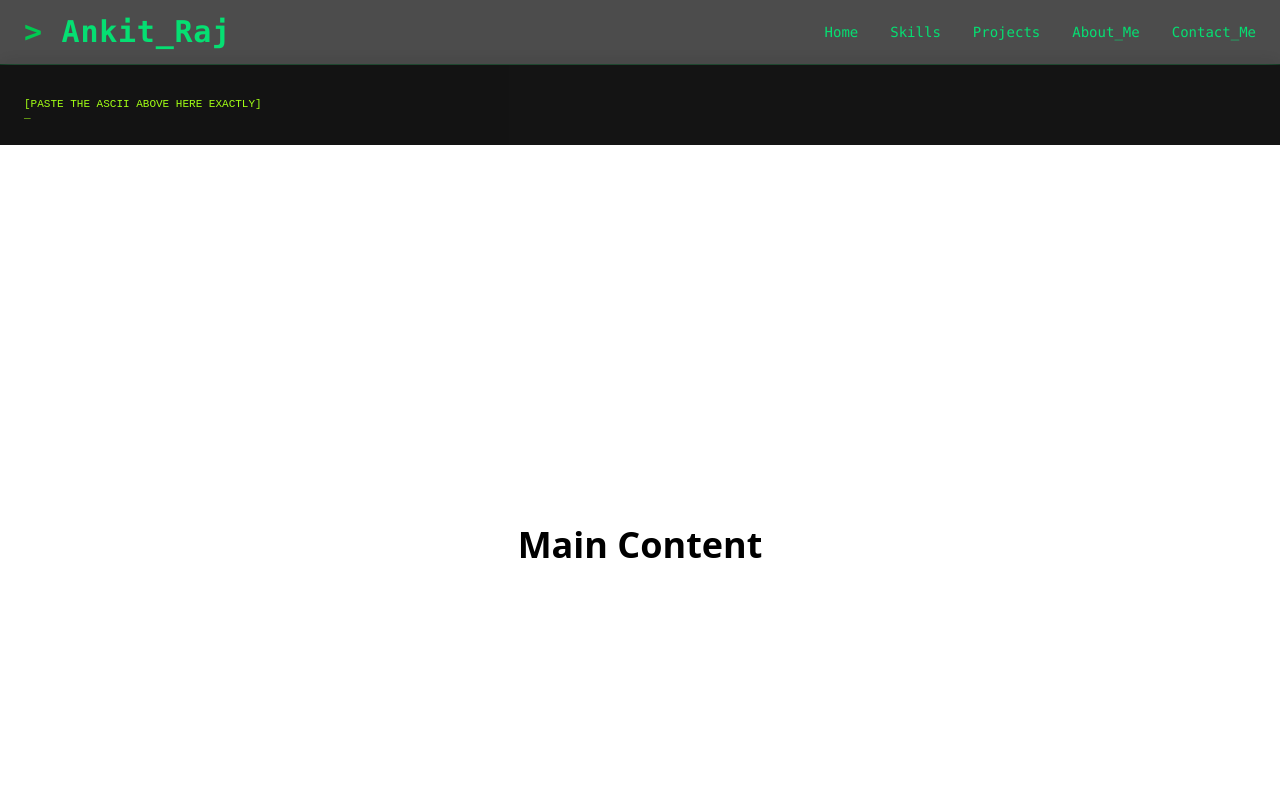
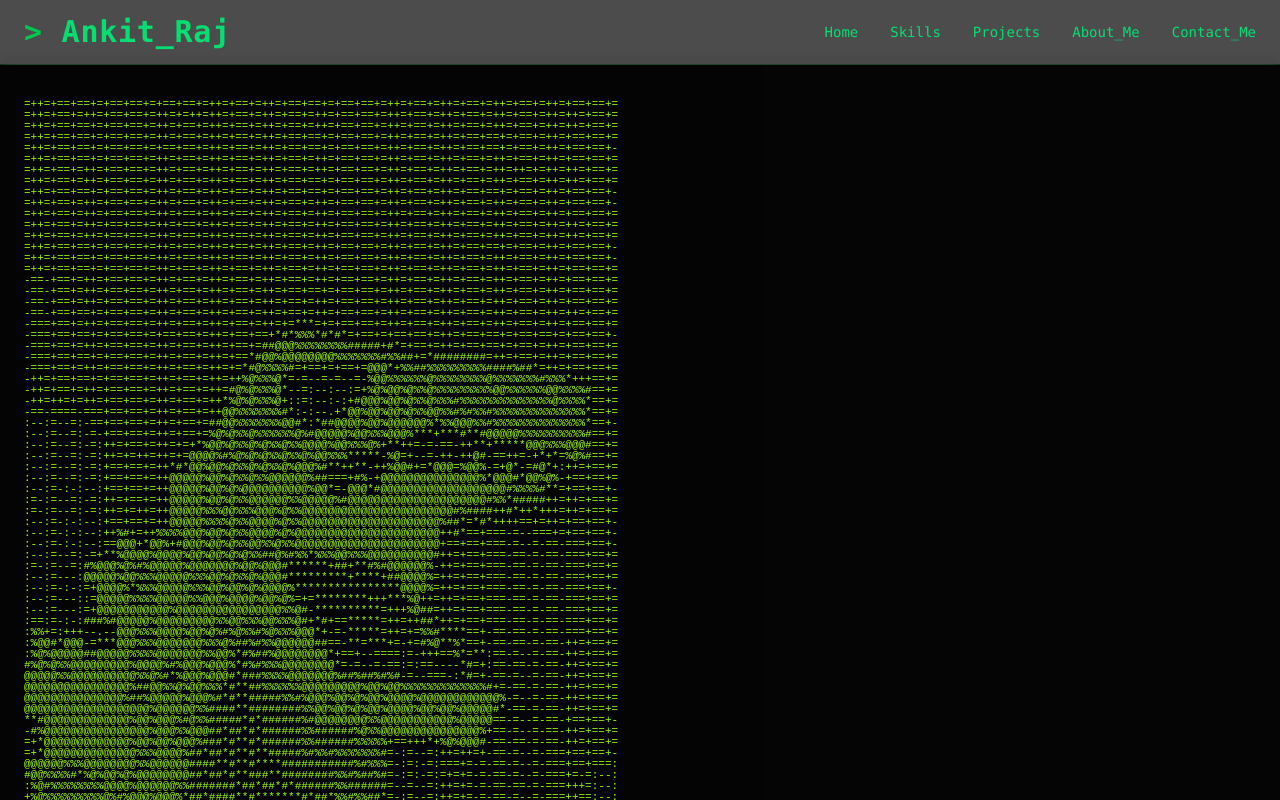
Before and after one commit to ankitRaj10022/ankit_raj_PORTFOLIO, a Next.js app: page / in a window 1280 px wide. Shown: the top 800 px of the page. Built offline with nearby package versions, Linux system fonts and the light colour scheme.

Commit message:
auto-sync

```diff
--- a/componets/loader.tsx
+++ b/componets/loader.tsx
@@ -3,7 +3,113 @@
 import { useEffect, useState } from "react";
 
 const ascii = `
-[PASTE THE ASCII ABOVE HERE EXACTLY]
+=++=+==+==+=+==+==+=+==+==+=++=+==+=++=+==+==+=+==+==+=++=+==+=++=+==+=++=+==+=++=+==+==+=
+=++=+==+=++=+==+==+=++=+=++=++=+==+=++=+==+=++=+==+==+=++=+==+=++=+==+=++=+==+=++=++=+==+=
+=++=+==+==+=+==+==+=++=+==+=++=+==+=++=+==+=++=+==+==+=++=+==+=++=+==+=++=+==+=++=++=+==+=
+=++=+==+==+=+==+==+=++=+==+=++=+==+=++=+==+==+=+==+==+=++=+==+=++=+==+==+=+==+=++=+==+==+=
+=++=+==+==+=+==+==+=+==+==+=++=+==+=++=+==+==+=+==+==+=++=+==+=++=+==+==+=+==+=++=+==+==+-
+=++=+==+==+=+==+==+=++=+==+=++=+==+=++=+==+=++=+==+==+=++=+==+=++=+==+=++=+==+=++=+==+==+=
+=++=+==+=++=+==+==+=++=+==+=++=+==+=++=+==+=++=+==+==+=++=+==+=++=+==+=++=++=+=++=++=+==+=
+=++=+==+=++=+==+==+=++=+==+=++=+==+=++=+==+==+=+==+==+=++=+==+=++=+==+=++=+==+=++=++=+==+=
+=++=+==+==+=+==+==+=++=+==+=++=+==+=++=+==+==+=+==+==+=++=+==+=++=+==+==+=+==+=++=+==+==+-
+=++=+==+=++=+==+==+=++=+==+=++=+==+=++=+==+=++=+==+==+=++=+==+=++=+==+=++=+==+=++=+==+==+-
+=++=+==+=++=+==+==+=++=+==+=++=+==+=++=+==+=++=+==+==+=++=+==+=++=+==+=++=+==+=++=+==+==+=
+=++=+==+=++=+==+==+=++=+==+=++=+==+=++=+==+=++=+==+==+=++=+==+=++=+==+=++=+==+=++=++=+==+=
+=++=+==+=++=+==+==+=++=+==+=++=+==+=++=+==+=++=+==+==+=++=+==+=++=+==+=++=+==+=++=++=+==+=
+=++=+==+==+=+==+==+=++=+==+=++=+==+=++=+==+=++=+==+==+=++=+==+=++=+==+==+=+==+=++=+==+==+-
+=++=+==+==+=+==+==+=++=+==+=++=+==+=++=+==+=++=+==+==+=++=+==+=++=+==+=++=+==+=++=+==+==+-
+=++=+==+==+=+==+==+=++=+==+=++=+==+=++=+==+=++=+==+==+=++=+==+=++=+==+=++=+==+=++=+==+==+=
+-==-+==+=++=+==+==+=++=+==+=++=+==+=++=+==+=++=+==+==+=++=+==+=++=+==+=++=+==+=++=+==+==+=
+-==-+==+=++=+==+==+=++=+==+=++=+==+=++=+==+==+=+==+==+=++=+==+=++=+==+=++=+==+=++=+==+==+=
+-==-+==+=++=+==+==+=++=+==+=++=+==+=++=+==+=++=+==+==+=++=+==+=++=+==+=++=+==+=++=+==+==+=
+-==-+==+==+=+==+==+=++=+==+=++=+==+=++=+==+=++=+==+==+=++=+==+=++=+==+=++=+==+=++=++=+==+=
+-===+==+=++=+==+==+=++=+==+=++=+==+=++=+=***=+=+==+==+=++=+==+=++=+==+=++=+==+=++=+==+==+=
+-===+==+==+=+==+==+=+==+==+=++=+==+==+*#*%%%*#*#*=+==+=+==+==+=++=+==+==+=+==+==+=+==+==+-
+-===+==+=++=+==+==+=++=+==+=++=+==+=##@@@%%%%%%%%#####+#*=+==+=++=+==+==+=+==+=++=+==+==+=
+-===+==+==+=+==+==+=++=+==+=++=+==*#@@%@@@@@@@@%%%%%%%#%%##+=*########=++=+==+=++=+==+==+=
+-===+==+=++=+==+==+=++=+==+=++=+=*#@%%%%#=+==+=+==+=@@@*+%%##%%%%%%%%%####%##*=++=+==+==+=
+-++=+==+==+=+==+==+=++=+==+=++=++%@%%%@*=-=--=-=--=-%@@%%%%%%@%%%%%%%%@%%%%%%%#%%%*+++==+=
+-++=+==+=++=+==+==+=++=+==+=++=#@%@%%%@*--=:--:--:=+%@%@@%@%%@%%%%%%%%%@@%%%%%%@@%%%%#==+=
+-++=++=+=++=+==+==+=++=+==+=++*%@%@%%%@+::=:--:-:+#@@@%@@%@%%@%%%#%%%%%%%%%%%%%%@%%%%*==+=
+-==-====-===+==+==+=++=+==+=++@@%%%%%%%#*:-:--.+*@@%@@%@@%@%%@@%%#%#%%#%%%%%%%%%%%%%%*==+=
+:--:=--=:-==+==+==+=++=+==+=##@@%%%%%%%@@#*:*##@@@@%@@%@@@@@@%*%%@@@%%#%%%%%%%%%%%%%%*==+-
+:--:=--=:-=-+==+==+=++=+==+=%@%@%%@%%%%%%@%#@@@@@%@@%%%@@@%***+***#**#@@@@@%%%%%%%%%%#==+=
+:--:=--=:-=:++=+==+=++=+=+*%@@%@%%@%@%%@%%@@@@%@@%%%@%+**++=-=-==-++**+*****@@@%%%@@@#==+=
+:--:=--=:-=:++=+=++=++=+=@@@@%#%@%@%@%%@%%@%@@%%%*****-%@=+--=-++-++@#-==++=-+*+*=%@%#==+=
+:--:=--=:-=:+==+==+=++*#*@@%@@%@%%@%@%%@%@@@%#**++**-++%@@#+=*@@@=%@@%-=+@*-=#@*+:++=+==+=
+:--:=--=:-=:+==+==+=++@@@@@%@@%@%%@%%@@@@@@%##===+#%-+@@@@@@@@@@@@@@@%*@@@#*@@%@%-+==+==+=
+:--:=-:-:--:+==+==+=++@@@@@%@@%@%@@@@@@@@@@%@@*=-@@@*#@@@@@@@@@@@@@@@@@@@#%%%%#**=+==+==+-
+:=-:=--=:-=:++=+==+=++@@@@@%@@%@%%@@@@@@%%@@@@@%#@@@@@@@@@@@@@@@@@@@@@#%%*#####++=++=+==+=
+:=-:=--=:-=:++=+=++=++@@@@@%%%@@%%%@@@%@%%@@@@@@@@@@@@@@@@@@@@@@@#%####++#*++*+++=++=+==+=
+:--:=-:-:--:+==+==+=++@@@@@%%%%@%%@@@@%@%%@@@@@@@@@@@@@@@@@@@@@%##*=*#*++++==+=++=+==+==+-
+:--:=-:-:--:++%#+=++%%%%@@@%@@%@%%@@@@%@%@@@@@@@@@@@@@@@@@@@@@@++#*==+===-=--===+=+==+==+-
+:--:=-:-:--:==@@@+*@@%+#@@@%@@%@%%@@%%@%%@@@@@@@@@@@@@@@@@@@@@@+==+==+===-=--=-==-===+==+-
+:--:=--=:-=+**%@@@@%@@@@%@@%@@%@%@%%##@%#%%*%%%@@%%%@@@@@@@@@@#++=+==+===-==-=-==-===+==+=
+:=-:=--=:#%@@@%@%#%@@@@@%@@@@@@@%@@%@@@#******+##+**#%#@@@@@@%-++=+==+===-==-=-==-===+==+=
+:--:=---:@@@@@%@@%%%@@@@@%%%@@%@%%@%@@@#*********+****+##@@@@%=++=+==+===-==-=-==-===+==+=
+:--:=-:-:=+@@@@%*%%%@@@@@%%%@@%@@%@%@@@@%****************@@@@%=++=+==+===-==-=-==-===+==+-
+:--:=---::=@@@@@%%%%@@@@@%%@@@%@@@@%@@%@%=+=********+++***%@++=++=+==+===-==-=-==-===+==+=
+:--:=---:=+@@@@@@@@@@@%@@@@@@@@@@@@@@@@%%@#-**********=+++%@##=++=+==+===-==-=-==-===+==+=
+:==:=-:-:###%#@@@@@%@@@@@@@@@%%@@%%%@@%%%@#+*#+==*****=++=++##*++=+==+===-==-=-==-===+==+=
+:%%+=:+++--.--@@@%%%@@@@%@@%@%#%@%%#%@%%%@@@*+-=-*****=++=+=%%#****==+-==-==-=-==-===+==+=
+:%@@#*@@@-=***@@@%%%@@@@@@@%%%@%##%#%%@@@@@@##==-**=***+=-+=#%@**%*==+-==-==-=-==-++=+==+=
+:%@%@@@@@##@@@@@%%%%@@@@@@@%%@@%*#%##%@@@@@@@@*+==+--====:=-+++==%*=**:==-=--=-==-++=+==+=
+#%@%@%%@@@@@@@@@%@@@@%#%@@@%@@@%*#%#%%%@@@@@@@@*=-=--=-==:=:==----*#=+:==-==-=-==-++=+==+=
+@@@@@%%@@@@@@@@@@%%@%#*%@@@%@@@#*###%%%%@@@@@@@%##%##%#%#-=--===-:*#=+-==-=--=-==-++=+==+=
+@@@@@@@@@@@@@@@@%##@@%%@%@@%%%*#**##%%%%%%@@@@@@@@@%@@%@@%%%%%%%%%%%%%#+=-==-=-==-++=+==+=
+@@@@@@@@@@@@@@@%##%@@@@@%@@@%#*#**#####%%#%@@@%@@%@%@@%@@@@%@@@@@@@@@@@@%-=--=-==-++=+==+=
+@@@@@@@@@@@@@@@@@@@%@@@@@@%%####**########%%@@%@@%@%@@%@@@@%@@%@@%@@@@@#*-==-=-==-++=+==+=
+**#@@@@@@@@@@@@@%@@%@@@%#@%%#####*#*######%#@@@@@@@@%%@@@@@@@@@@@%@@@@@==-=--=-==-+==+==+-
+-#%@@@@@@@@@@@@@@@@%@@@%%@@@##*##*#*######%%######%@%%@@@@@@@@@@@@@@@%+==-=--=-==-++=+==+=
+=+*@@@@@@@@@@@@@%@@%@@%@@@%###*#**#*######%%######%%%%%+==+++*+%@%@@@#-==-==-=-==-++=+==+=
+=+*@@@@@@@@@@@@@@%%%@@@@%##*##*#**#**#####%#%%#%%%%%%%#=-:=--=:++=++=+-==-=--=-===+==+==+-
+@@@@@@%%%@@@@@@@@%%@@@@@@####**#**#****###########%#%%%=-:=:-=:===+=-=-==-=--=-===+==+===:
+#@@%%%%#*%@%@@%@%@@@@@@@@##*##*#**###**########%%#%##%#=-:=:-=:=+=+=-=-==-=--=-===+=-=:--:
+:%@#%%%%%%%%@@@@%@@@@@@%%#######*##*##*#*######%%######=--=--=:++=+=-=-==-==-=-===+++=:--:
++%@%%%%%%%%%@%#%@@@%@@@%*##*####**#*******#*##*%%#%%##*=-:=--=:++=+=-=-==-=--=-===++==:--:
+@%%%%%%%%%%%@%#%@@@%@@%%%***####**######**#*##*######*-=-:=--=:=+=+=-=-==-=--=-===++==:--:
+@%%%%%%%%%%%%%%%@@@%@@%@@*#*#**#**#%%%%#**#**#*#*=+=**:--:=--=:=+=+=-=-==-=--=-===++=+=--:
+@@@%%%%%%%%%%%#%@##@@@%@%%%*#**#**#@@@@#**#****#*=+=#*:=--=--=:++=+=-=-==-==-=-===++-=--=:
+@@@%%%%%%%%%%%%%#%%%@@%@@@%*******#%%%%#**#**#*##*#*#*:=--=--=:++=+=-+-==-==-=--=-=--=:-=:
+@@@%@%@@@%%%%%%#+%@%@@@%#%%#**%#++*****#**#**#*#**#*#*:---=--=:++=+=-=--=:=--=:-=:=--=:--:
+@@@@@@@@@%%%%%%%%*#%@@@#+%%%%%%%%+*#####**#********+**==-:=--=:=+==--=-==:=--=:--:--:=:--:
+%@@@@@%%%%%%%%%%%*#@@@@@%%%%%%%%%%%%%%%#+*#********==*%+=:=--=:++=+--=-==:--:=:--:=--=:--:
+@@@@%%%%%%%%%%%%#%%%@%+#@@@@%%%%%%%%%%%##*#********==*%##:=--=:++=+--=-==:*####--:=--=:--:
+@@@@@@@%%%%%%%**=%@%@%#%@@%=%%%%%%%%%%%%%+**#*=+++*+=*%%%==--=:++=+=%%*==%@@%@@++:=--=:--:
+@@@@@@%%@+*%%%%%%%@%@@%@@@@%%%%@@@@@%%%%%%#*#*=+==*+=*####*--=:=++#%@@%++@@%%@@@%-=-:=:--:
+@@@@%#+#@%%%%%%%%%%%@@@@@@@@*+@%%@@@%%%%#%#***=+=**==*###%%#-=:=+#%@@@@**@@@@@%@@%%#:=:--:
+@@@%*+%@%%@%%%%%%%%@@@@@@@@@@@@#*%@@##%#*=+==+=+=**==*@%%@%%++:==-*%@@@**@@@@@%@@%@%:-:--:
+@@@%@@%@%%%%@%@@@@@@@@@@@@@@@@@%%%%@@@%#*=+==+=+=++==*@@@@%%%#+==-++%@@@@@@@#%@@@%@%:=:--:
+@@@@@@@@@@@@%%%@@@@@@@@@@@@@@@@%**#*###*+=+=+*++==+==*#@@#%@%%@=--=-%@@@@@@@#%@@@@@%*+:--:
+@@@@@@@@@@@@@%%@@@@@@@@@@@@@@@++==+=**+**=+=**++==+==+=%@%%@@@%#####@@@@@@@@@@@@%+%@@%#--:
+@@@@@@@@@@@@@@@@@@@@@@@@@@@@*+=+==+=**+**=+=++=+==+==+=%@@@%%#=%@@@@@@@@@@@@@@@@@#%@@@@--:
+%@@@@@@@@@@@@@@@@@@@@@@@@@@@*+=+==+=*****=+=++=+==+==+=%@@@@+*%@@%@@@@@@@@@%@@%%%@@@%*---:
+#@@@@@@@@@@@@@@@@@@%@@@@@@@@#***+++=********++=+==+==+=%@@@%@@@@@@@@@@@@@@@@@#-=+##*-=:--:
+@%%@@@@@@@@@@@@@@@@@@@@%#@@@#***************++=+=***=+=%@@#+@@@@@@@@@@@@@@@@@*:--:=--=:--:
+@%%@@@@@@@@@@@@@@@@@@@#*+#%#******#*********++=+=+*+=+=##@@@@@@@@@@@@@@@@@@@++:-=:=--=:--:
+@@@#%@@@@@@@@@@@@@@@%#+****+******#*##+*****++=+==+==+==+@@@@@@@@@@@@@@@@@@@-=:-=:=--=:--:
+@@@%%#@@@@@@@@@@@**@#**#**********#*##+*******+*++*+=+=++@@@@@@@@@@@@@@@@@#+-=:-=:=--=:-=:
+@@@@%%@%**###*+#@%%@#**#***+**+***#*##+*******+*****=+=++@@@@@@@@@@@@@@@%==--=:--:=--=:--:
+@@@@@@@@%%%@@%%%%@@@#**#************##**************++=++*%@%@@@@@@@@@@+=-==-=--=:=--=:--:
+@@@@@@@@%@@@@@@@%%%%#**#***********+##****************=++=+--+%%%%%%==-==-=--=--=:=--=:-=:
+@@@@@@@@%@@@@%%@%***##*#*##*##******##********+*******=++==:-=:---=--=-==-=--=--=:=--=:--:
+@@@%@%%@%@@@@%%@%##*#**#**#*##*#***+##*#***+**+*******=+==+--=:---=--=-==-=--=---:=--=:--:
+@@@%@@%@%%@@@@%@%##****#*##*#*+*++**##*##*********#***=++=+=-=:---=--=-==-==-=-==:=--=:--:
+@@@%@@%@%@@%@@%@@##****#**#*#*=+==**##*#**#**#*#**#***+**+*+-=:---=--=-==-==-=-==:=--=:--:
+@@@@@@@@%@@%@@@@%##*##*#**#*#*=+==**##*##*#*##*##*#*********=+:---=--=-==-==-=-==:=--=:--:
+##%@@@@@%@@%%%%%**#*##*#**#*##*#**#*##*#**#**#*#**#**#+*****++:---=--=-==-=--=-==:=-:=:--:
+#%%@@@%@%@@%%###**#*#**#**#*##*#**#*##*#**#***+***#**#********:---=--=-==-=--=-==:=--=:--:
+@@@@@@@@%@%#####*##*##*#**#*##******##*#**#***+***#*##*#**#***=---=--=-==-=--=--=:=--=:--:
+@@@@@@@@@%#*####*###%#*#**#*##*#**#*##*##*#*******#*##*##*####+==-=--=-==-=--=--=:=--=:-=:
+%@@@@@@@@#**##########*#**#*##*#**#*##*#**#*##*##*#*##*##*#**#*++-=--=:--:=--=:--:=--=:--:
+@@@@@@@@@##*%%%@%#####*#**#*##*#**#**#*#**#****#**#**#*##*#**#*+=-=--=:--:=--=:-=:=--=:--:
+@@@@@@@@@%%%@@@@@@%###*#**#*##*#**#**#*#**#+***#**#**#*##*#**#***==--=:--:=--=:--:=--=:--:
+@@@@@@@@@@@@@@@@@@@###*#*##*####*##*##*##*#****#**#**#*##*#**#*#*=+=-=---:=--=--=:=--=:--:
+@@@@@@@@@@@@@@@@@@@#############*##*##*#**#*##*##*#**#*##*#**#*###*=-=----=--=--=:=--=:--:
+@@@@@@@@@@@@@@@@@@@#############**#***+***#*##*#**#**#*##*#**#+***+==+---:=--=--=:=--=:--:
+@@@@@@@@@@@@@@%%%%%#####**######**#***+*****##*#**#**#*##*#***+++=+==+---:=--=:--:=--=:--:
+@@@@@@@@@@@@@@##########**######**#*********##*#**#*##*##*#*##*++=+==+===:=--=--=:=--=:--:
+%@@@@@@@%@@@@%##########**#############**+*+*#*#**#**#*#**#**#*+==+==+===:--:=:--:--:-:--.
 `;
 
 export default function Loader() {
```
